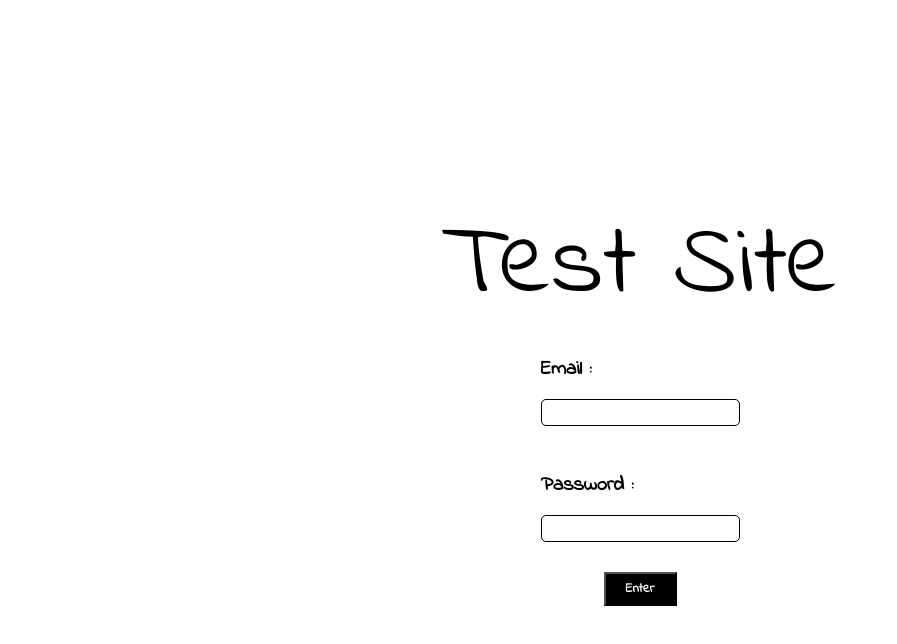
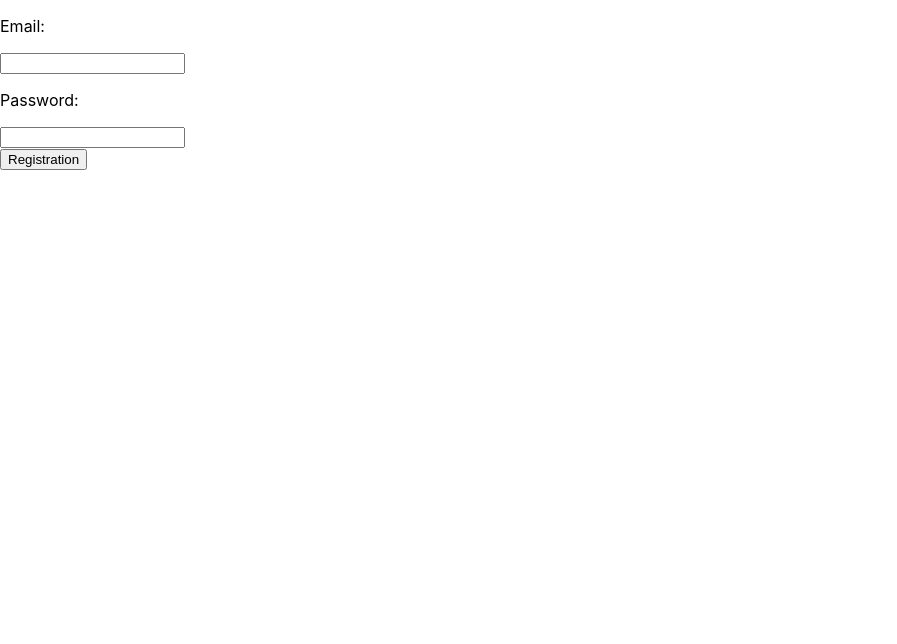
Before and after one commit to SergeyZhilin93/react_todo_app, a React (Create React App) app: page /registration in a window 1280 px wide. Shown: the top 644 px of the page, without its empty margins (0-897 px from the left). Built offline with nearby package versions, Linux system fonts and the light colour scheme.

Commit message:
added registration component

```diff
--- a/src/App.js
+++ b/src/App.js
@@ -1,5 +1,6 @@
 import React from 'react';
 import Login from './components/Auth/Login';
+import Registration from './components/Auth/Registration'
 import { Todo } from './components/Todo';
 import {
   BrowserRouter as Router,
@@ -12,12 +13,9 @@ function App() {
   return (
     <Router>
       <Switch>
-        <Route path="/todo">
-          <Todo/>
-        </Route>
-        <Route path="/">
-          <Login/>
-        </Route>
+        <Route path="/todo" component={Todo}></Route>
+        <Route path='/registration' component={Registration}></Route>
+        <Route path="/" component={Login}></Route>
       </Switch>
     </Router>
   );
--- a/src/api/auth.js
+++ b/src/api/auth.js
@@ -1,7 +1,9 @@
+import { api } from ".";
+
 export function login(data) {
-  return new Promise((resolve, reject) => {
-    if (data.email == 'dog@dog.com' && data.password == 'dog') {
-      return resolve()
-    } else return reject()
-  })
+  return api.post('/auth/sign_in', data)
 }
+
+export function registration(data) {
+  return api.post('/auth', data)
+}
--- a/src/components/Auth/Login/index.js
+++ b/src/components/Auth/Login/index.js
@@ -1,5 +1,6 @@
 import React, { Component } from 'react';
 import { withRouter } from "react-router";
+import { Link } from "react-router-dom";
 import { login } from '../../../api/auth.js';
 import './style.css'
 
@@ -20,7 +21,10 @@ class Login extends Component {
   handleSubmit = e => {
     e.preventDefault()
     login({email: this.state.login, password: this.state.password})
-      .then(() => this.props.history.push("/todo"))
+      .then(res => {
+        localStorage.setItem('user', JSON.stringify(res.headers))
+        this.props.history.push("/todo")
+      })
       .catch(() => alert('Неправильный email или пароль!'))
   }
 
@@ -37,6 +41,7 @@ class Login extends Component {
           <input onChange={this.handlePasswordChange} type='password' name='password' className='form-group-input'></input>
         </div>
         <button onClick={this.handleSubmit} className='form-button'>Enter</button>
+        <Link to='/registration'>Registration</Link>
       </form>
     )
   }
--- /dev/null
+++ b/src/components/Auth/Registration/index.js
@@ -0,0 +1,40 @@
+import React, { Component } from 'react';
+import { withRouter } from "react-router";
+import { registration } from '../../../api/auth'
+
+
+class Registration extends Component {
+  state = {
+    email: '',
+    password: ''
+  }
+
+  handleChangeEmail = e => this.setState({ email: e.target.value })
+
+  hadleChangePassword = e => this.setState({ password: e.target.value })
+
+  handleSubmit = e => {
+    e.preventDefault()
+    registration({email: this.state.email, password: this.state.password})
+      .then(() => this.props.history.push('/'))
+      .catch(() => alert('Oops, you lose'))
+  }
+
+  render() {
+    return(
+      <form>
+        <div>
+          <p>Email: </p>
+          <input onChange={this.handleChangeEmail} type='email' name='email'></input>
+        </div>
+        <div>
+          <p>Password: </p>
+          <input onChange={this.hadleChangePassword} type='password' name='password'></input>
+        </div>
+        <button onClick={this.handleSubmit}>Registration</button>
+      </form>
+    )
+  }
+}
+
+export default Registration = withRouter(Registration)
--- a/src/components/Todo/index.js
+++ b/src/components/Todo/index.js
@@ -12,7 +12,7 @@ export class Todo extends Component {
   }
 
   componentDidMount() {
-    api.get('/tasks')
+    api.get('/tasks', {headers: JSON.parse(localStorage.getItem('user'))})
       .then(res => this.setState({ tasks: res.data }))
       .catch(err => console.log('Error has accured during fetching tasks', err))
   }
@@ -24,14 +24,14 @@ export class Todo extends Component {
     const { createTaskDisabled, task, tasks } = this.state
     if (createTaskDisabled == false) {
       this.setState({ createTaskDisabled: true})
-      api.post('/tasks', { name: task })
+      api.post('/tasks', { name: task }, {headers: JSON.parse(localStorage.getItem('user'))})
         .then(res => this.setState({ tasks: [...tasks, res.data], createTaskDisabled: false}))
         .catch(() => this.setState({ createTaskDisabled: false}))
     }
   }
 
   handleUpdateTask = (name, completed, id) => {
-    api.put(`/tasks/${id}`, { name, completed })
+    api.put(`/tasks/${id}`, { name, completed }, {headers: JSON.parse(localStorage.getItem('user'))})
     .then(res => {
       const updatedTask = this.state.tasks.find(task => res.data.id == task.id )
       if (!updatedTask) return
@@ -43,7 +43,7 @@ export class Todo extends Component {
   handleCompleteTask = (name, completed, id) => {
     const confirmComplete = window.confirm('Вы действительно хотите завершить задачу?')
     if (confirmComplete) {
-      api.put(`/tasks/${id}`, { name, completed })
+      api.put(`/tasks/${id}`, { name, completed }, {headers: JSON.parse(localStorage.getItem('user'))})
       .then(res => {
         const completedTask = this.state.tasks.find(task => res.data.id == task.id )
         completedTask.completed = res.data.completed
@@ -55,7 +55,7 @@ export class Todo extends Component {
   handleDeleteTask = id => {
     const confirmDelete = window.confirm('Вы действительно хотите удалить задачу?')
     if (confirmDelete) {
-      api.delete(`/tasks/${id}`)
+      api.delete(`/tasks/${id}`, {headers: JSON.parse(localStorage.getItem('user'))})
         .then(res => {
           const deleteTask = this.state.tasks.filter(task => res.data.id !== task.id)
           this.setState({tasks: deleteTask})
```
Also changed, not shown: src/components/Auth/Registration/style.css (added).
